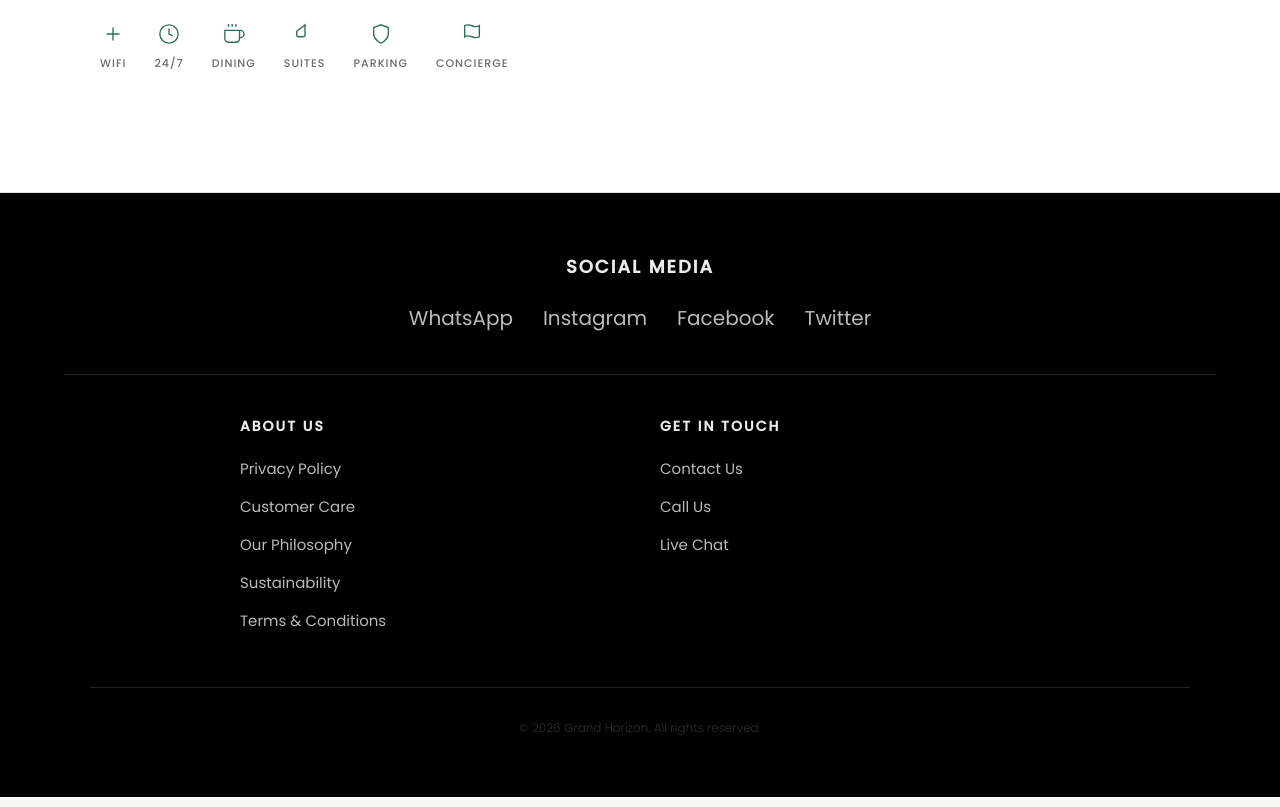
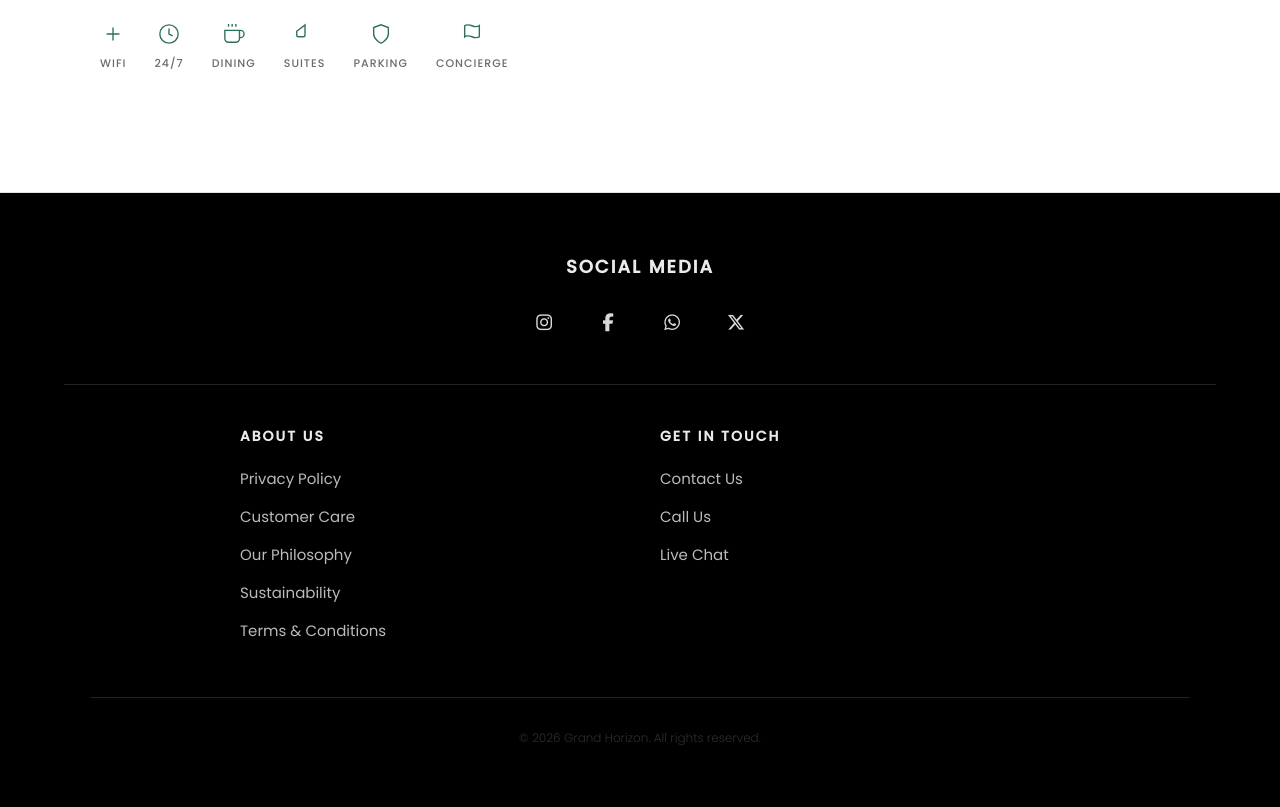
Before and after one commit to Mensah581/Staybook, a website: page public/index.html in a window 1280 px wide. Shown: the part 3708-4515 px from the top of the page. Drawn offline with Linux system fonts and the light colour scheme; no server answers.

Commit message:
Footer social icons: Font Awesome, compact, premium styling

```diff
--- a/public/css/style.css
+++ b/public/css/style.css
@@ -782,19 +782,34 @@ footer {
 .footer-social-section .icons {
     display: flex;
     justify-content: center;
-    gap: 30px;
+    gap: 22px;
+    margin-top: 20px;
 }
 
 .footer-social-section .icons a {
-    font-size: 20px;
-    opacity: 0.8;
-    transition: 0.3s ease;
-    color: #eaeaea;
+    width: 42px;
+    height: 42px;
+    display: flex;
+    align-items: center;
+    justify-content: center;
+    color: #ffffff;
+    font-size: 18px;
     text-decoration: none;
+    opacity: 0.85;
+    transition: all 0.2s ease;
 }
 
 .footer-social-section .icons a:hover {
     opacity: 1;
+    transform: translateY(-2px);
+}
+
+@media (max-width: 768px) {
+    .footer-social-section .icons a {
+        width: 44px;
+        height: 44px;
+        font-size: 20px;
+    }
 }
 
 /* Divider */
--- a/public/index.html
+++ b/public/index.html
@@ -5,6 +5,7 @@
     <meta name="viewport" content="width=device-width, initial-scale=1.0">
     <title>Grand Horizon - Luxury Hotel</title>
     <link rel="stylesheet" href="/css/style.css">
+    <link rel="stylesheet" href="https://cdnjs.cloudflare.com/ajax/libs/font-awesome/6.5.0/css/all.min.css">
     <link href="https://fonts.googleapis.com/css2?family=Poppins:wght@300;400;500&display=swap" rel="stylesheet">
 </head>
 <body>
@@ -146,10 +147,10 @@
             <div class="footer-social-section">
                 <h3>Social Media</h3>
                 <div class="icons">
-                    <a href="#" aria-label="WhatsApp">WhatsApp</a>
-                    <a href="#" aria-label="Instagram">Instagram</a>
-                    <a href="#" aria-label="Facebook">Facebook</a>
-                    <a href="#" aria-label="Twitter">Twitter</a>
+                    <a href="#" aria-label="Instagram"><i class="fab fa-instagram"></i></a>
+                    <a href="#" aria-label="Facebook"><i class="fab fa-facebook-f"></i></a>
+                    <a href="#" aria-label="WhatsApp"><i class="fab fa-whatsapp"></i></a>
+                    <a href="#" aria-label="Twitter"><i class="fab fa-x-twitter"></i></a>
                 </div>
             </div>
 
```
